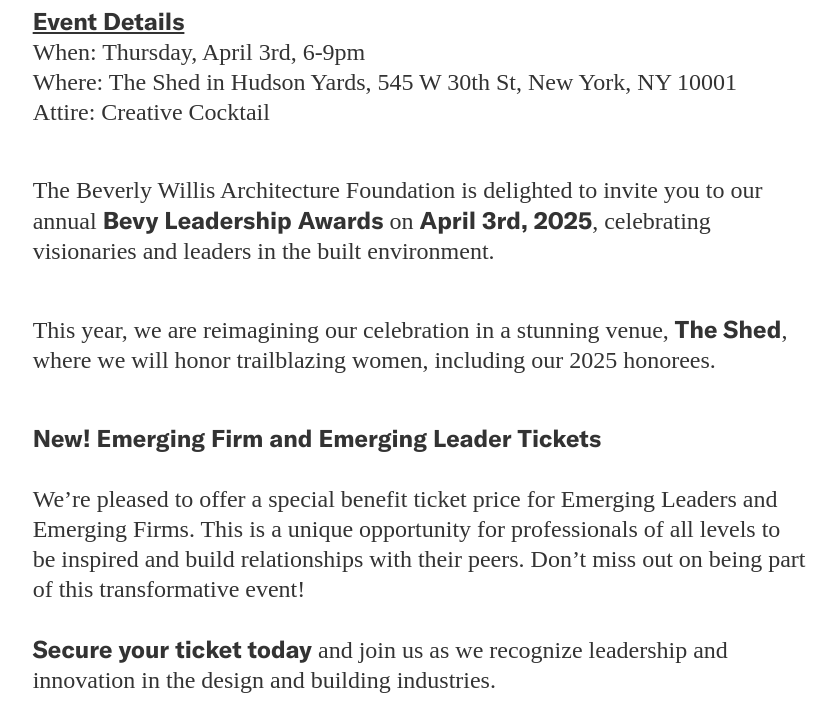
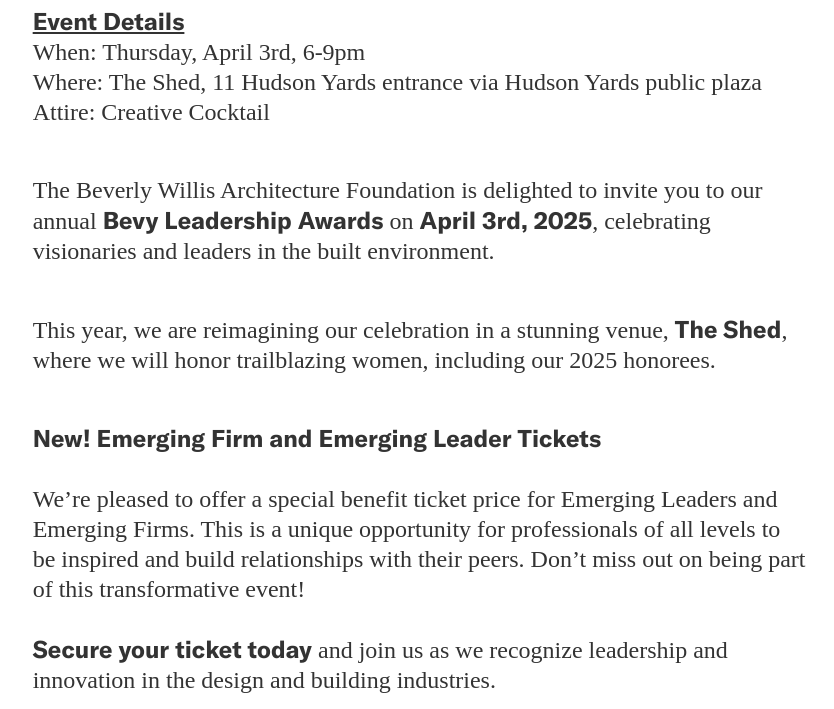
Before and after one commit to jengalas/bwaf-bbw, a Jekyll site: the page built from _programs/leadership-awards-gala.md, in a window 1280 px wide and 900 px high, scrolled down 556 px, cut to the strip 191-900 px from the top of the window. Shown: the whole strip, without its empty margins (444-1278 px from the left). Built offline with Jekyll 4.4.1, drawn with Linux system fonts in a browser that asks for light colours; nearby versions of some CDN libraries; some web fonts are replaced.

Commit message:
Updated 1 file via CloudCannon.

```diff
--- a/_programs/leadership-awards-gala.md
+++ b/_programs/leadership-awards-gala.md
@@ -31,8 +31,8 @@
       link_text: ''
     text_block: >-
       **<u>Event Details<br /></u>**When: Thursday, April 3rd, 6-9pm<br>Where:
-      The Shed in Hudson Yards, 545 W 30th St, New York, NY 10001<br>Attire:
-      Creative Cocktail
+      The Shed, 11 Hudson Yards entrance via Hudson Yards public
+      plaza<br>Attire: Creative Cocktail
 
 
       The Beverly Willis Architecture Foundation is delighted to invite you to
```
